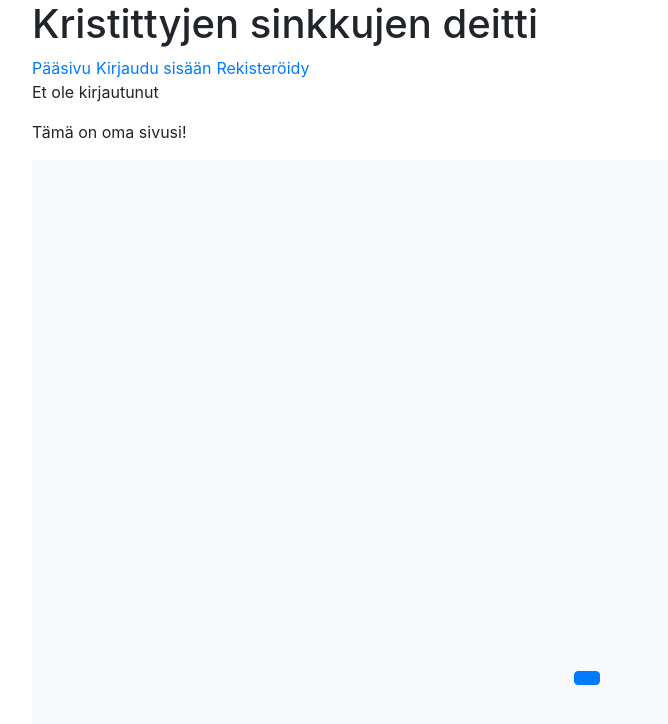
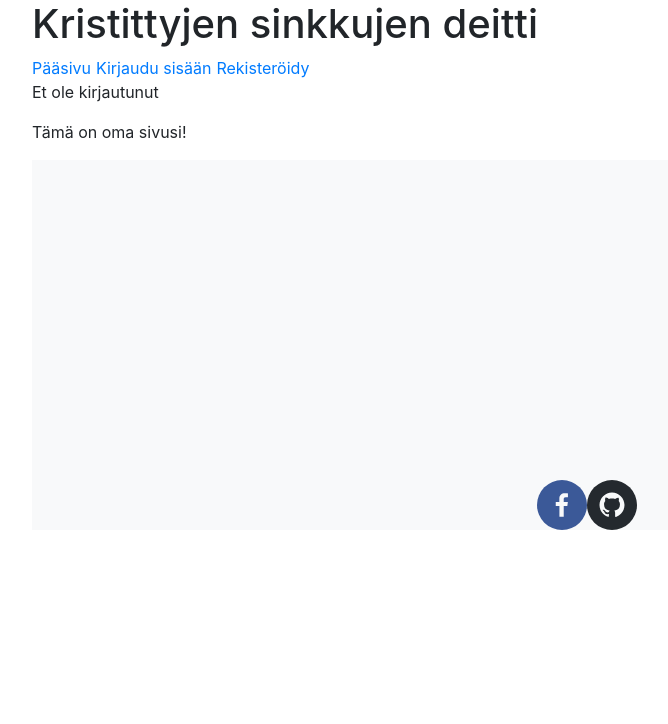
Before and after one commit to Ohtu-KSDeitti/frontend_ksd, a React (Create React App) app: page /userpage in a window 1280 px wide. Shown: the top 724 px of the page, without its empty margins (53-721 px from the left). Built offline with nearby package versions, Linux system fonts and the light colour scheme.

Commit message:
capslock-check, more info for reg, footer added

```diff
--- a/package.json
+++ b/package.json
@@ -4,6 +4,7 @@
   "private": true,
   "dependencies": {
     "@apollo/client": "^3.3.18",
+    "@matsun/reactiscapslockactive": "^1.1.0",
     "@testing-library/jest-dom": "^5.12.0",
     "@testing-library/react": "^11.2.7",
     "@testing-library/user-event": "^12.8.3",
@@ -14,6 +15,7 @@
     "react-dom": "^17.0.2",
     "react-router-dom": "^5.2.0",
     "react-scripts": "4.0.3",
+    "react-social-icons": "^5.4.1",
     "web-vitals": "^1.1.2"
   },
   "scripts": {
--- a/src/components/templates/RegistrationForm.js
+++ b/src/components/templates/RegistrationForm.js
@@ -3,6 +3,7 @@ import { Form, Button } from 'react-bootstrap'
 /* import { useMutation } from '@apollo/client'
 import { CREATE_USER } from '../queries' */
 import { useHistory } from 'react-router-dom'
+import ReactIsCapsLockActive from '@matsun/reactiscapslockactive'
 import Notification from '../utils/Notification'
 
 const RegistrationForm = ({ testUsers, setUsers }) => {
@@ -63,12 +64,18 @@ const RegistrationForm = ({ testUsers, setUsers }) => {
   }
 
   return (
-    <div>
+    <>
       <h2>Luo uusi käyttäjä</h2>
       <Notification message={notification} />
+      <ReactIsCapsLockActive>
+        {(active) => <p style={{ color: 'red' }}>{active ? 'Caps lock on päällä' : ''}</p>}
+      </ReactIsCapsLockActive>
       <Form onSubmit={submit}>
         <Form.Group>
           <Form.Label>Käyttäjätunnus:</Form.Label>
+          <Form.Text id="username" muted>
+            Käyttäjätunnuksen pituus tulee olla 3–16 merkkiä.
+          </Form.Text>
           <Form.Control
             id="username"
             required
@@ -90,6 +97,9 @@ const RegistrationForm = ({ testUsers, setUsers }) => {
           />
           */}
           <Form.Label>Salasana:</Form.Label>
+          <Form.Text id="username" muted>
+            Salasanan pituus tulee olla 8–32 merkkiä.
+          </Form.Text>
           <Form.Control
             id="password"
             required
@@ -100,6 +110,9 @@ const RegistrationForm = ({ testUsers, setUsers }) => {
             onChange={({ target }) => setPassword(target.value)}
           />
           <Form.Label>Salasanan varmennus:</Form.Label>
+          <Form.Text id="username" muted>
+            Syötä salasana uudelleen.
+          </Form.Text>
           <Form.Control
             id="passwordConf"
             required
@@ -109,6 +122,9 @@ const RegistrationForm = ({ testUsers, setUsers }) => {
             value={passwordConf}
             onChange={({ target }) => setPasswordConf(target.value)}
           />
+          <Form.Text id="username" muted>
+            Sähköpostin tulee sisältää @ merkki ja toimiva pääte.
+          </Form.Text>
           <Form.Label>Sähköposti:</Form.Label>
           <Form.Control
             id="email"
@@ -144,7 +160,7 @@ const RegistrationForm = ({ testUsers, setUsers }) => {
           <Button id="register-button" type="submit">Rekisteröidy</Button>
         </Form.Group>
       </Form>
-    </div>
+    </>
   )
 }
 
--- a/src/components/utils/Footer.js
+++ b/src/components/utils/Footer.js
@@ -1,21 +1,11 @@
 import React from 'react'
+import { SocialIcon } from 'react-social-icons'
 
 const Footer = () => (
-  <footer className="bg-light text-center text-white" style={{ paddingTop: '30em' }}>
-    <div className="container p-4 pb-0">
-      <section className="mb-4">
-        <a
-          className="btn btn-primary btn-floating m-1"
-          style={{ 'background-color': '#3b5998;' }}
-          href="https://www.facebook.com/groups/575539649714586/discussion/preview"
-          role="button"
-        ><i className="fab fa-facebook" />
-        </a>
-      </section>
-    </div>
-    <div className="text-center p-3" style={{ 'background-color': 'rgba(0, 0, 0, 0.2);' }}>
-      © 2020 Copyright:
-      <a className="text-white" href="https://mdbootstrap.com/">MDBootstrap.com</a>
+  <footer className="bg-light text-center text-white" style={{ paddingTop: '20em' }}>
+    <div>
+      <SocialIcon url="https://www.facebook.com/groups/575539649714586/discussion/preview" />
+      <SocialIcon url="https://github.com/Ohtu-KSDeitti/frontend_ksd" />
     </div>
   </footer>
 )
--- a/src/index.css
+++ b/src/index.css
@@ -15,3 +15,7 @@ code {
 .alert {
   color: red;
 }
+
+.caps {
+  color:red
+}
```
Also changed, not shown: 1 other file (tests, documents, lock files or other folders).
